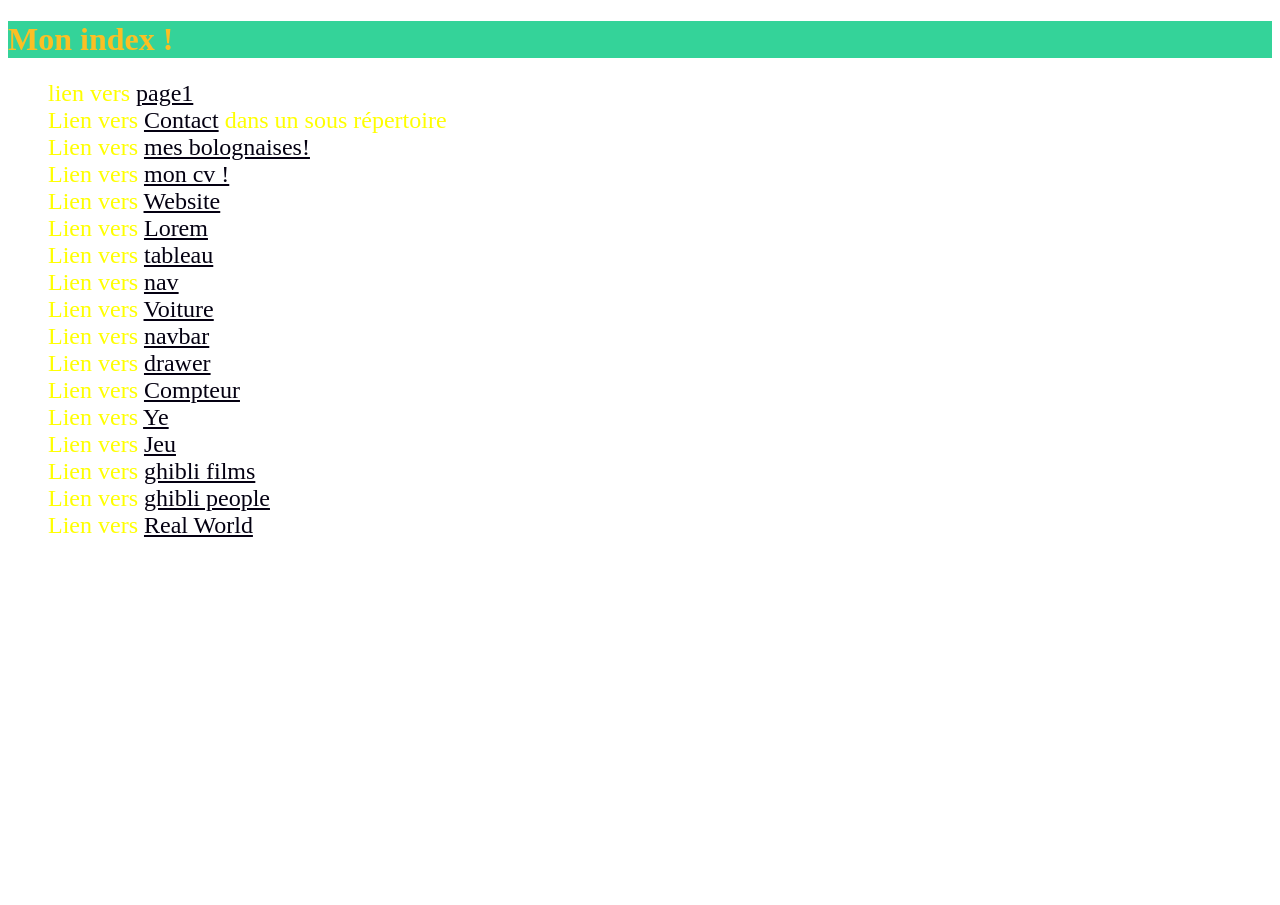
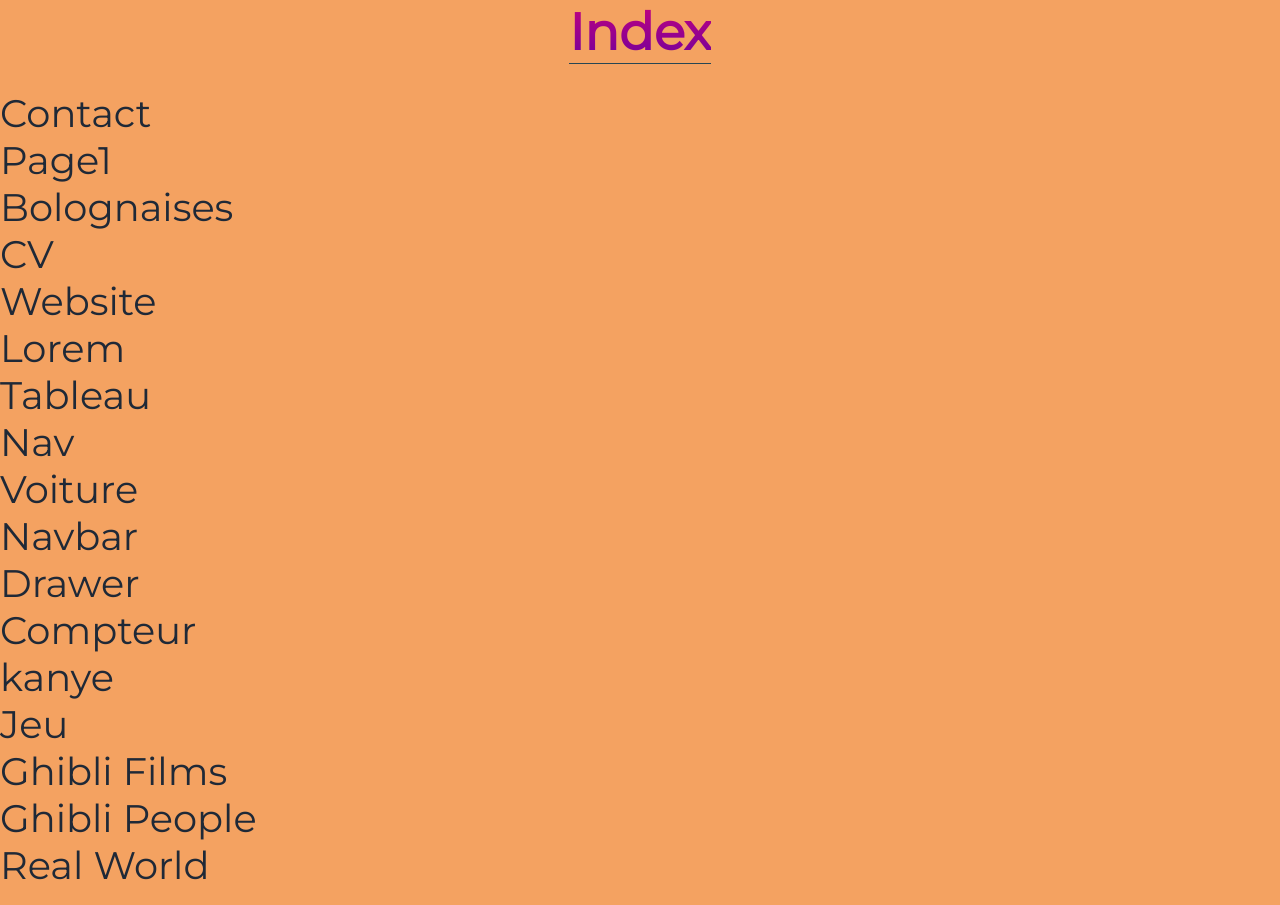
Before and after one commit to AnthonyHoyas/Milocs-work, a plain HTML site: page index.html in a window 1280 px wide. Before the commit the page ends 800 px from the top, so only its background shows below. Drawn offline with Linux system fonts and the light colour scheme.

Commit message:
nouvel page index

```diff
--- a/cv.css
+++ b/cv.css
@@ -9,7 +9,6 @@ body {
 }
 .container{
     display: flex;
-    overflow: hidden;
     flex-direction: row;
 }
 h1 {
--- /dev/null
+++ b/index.css
@@ -0,0 +1,49 @@
+* {
+    margin: 0;
+    padding: 0;
+}
+body {
+    background-color: #f4a261;
+    width: 100%;
+    height: auto;
+
+}
+h1 {
+    display: flex;
+    flex-direction: column;
+    justify-content: center;
+    align-items: center;
+    color: #1F2937;
+    font-size: 4vw;
+    font-family: 'Montserrat', sans-serif;
+}
+#index {
+    border-bottom: 0.5px solid #264653;
+    background: -webkit-linear-gradient(90deg,rgb(111, 1, 156), #C6017E);
+    -webkit-background-clip: text;
+    -webkit-text-fill-color: transparent;
+
+
+}
+ul {
+    display: flex;
+    flex-direction: column;
+    text-align: left;
+    font-size: 3vw;
+    list-style: none;
+    font-family: 'Montserrat', sans-serif;
+    padding-bottom: 2vh;
+    padding-top: 2vw;
+
+}
+a {
+    text-decoration: none;
+    color: #1F2937;
+
+}
+a:hover{
+    color: #264653;
+    border-bottom: 0.5px solid #264653;
+
+
+}
--- a/index.html
+++ b/index.html
@@ -1,36 +1,44 @@
 <!DOCTYPE html>
 <html lang="en">
+
 <head>
     <meta charset="UTF-8">
     <meta name="viewport" content="width=device-width, initial-scale=1.0">
     <meta http-equiv="X-UA-Compatible" content="ie=edge">
-    <link rel="stylesheet" href="style.css">
-    <title>index</title>
+    <link rel="preconnect" href="https://fonts.googleapis.com">
+    <link rel="preconnect" href="https://fonts.gstatic.com" crossorigin>
+    <link href="https://fonts.googleapis.com/css2?family=Montserrat&display=swap" rel="stylesheet">
+    <link rel="stylesheet" href="index.css">
+    <title>Index</title>
 </head>
-<body>
-<h1>Mon index !</h1>
-<ul>
-    <li>lien vers <a href="page1.html" title="page 1">page1</a></li>
-    <li>Lien vers <a href="page_interne/Contact.html">Contact</a> dans un sous répertoire</li>
-    <li>Lien vers <a href="bolognaise.html">mes bolognaises!</a></li>
-    <li>Lien vers <a href="cv.html">mon cv !</a></li>
-    <li>Lien vers <a href="design.html">Website</a></li>
-    <li>Lien vers <a href="lorem.html">Lorem</a></li>
-    <li>Lien vers <a href="tableau.html">tableau</a></li>
-    <li>Lien vers <a href="navigation.html">nav</a></li>
-    <li>Lien vers <a href="voiture.html">Voiture</a></li>
-    <li>Lien vers <a href="navbaractive.html">navbar</a></li>
-    <li>Lien vers <a href="drawer.html">drawer</a></li>
-    <li>Lien vers <a href="compteur.html">Compteur</a></li>
-    <li>Lien vers <a href="kanyewest.html">Ye</a></li>
-    <li>Lien vers <a href="jeu.html">Jeu</a></li>
-    <li>Lien vers <a href="ghibli-films.html">ghibli films</a></li>
-    <li>Lien vers <a href="ghibli-people.html">ghibli people</a></li>
-    <li>Lien vers <a href="real_world">Real World</a></li>
-</ul>
+
+<body id="body">
+    <h1> <span id="index">Index</span></h1>
+    <div id="container">
+        <ul class="test">
+            <li class="card"><a href="page_interne/Contact.html">Contact</a></li>
+            <li class="card"><a href="page1.html" title="page 1">Page1</a></li>
+            <li class="card"><a href="bolognaise.html">Bolognaises</a></li>
+            <li class="card"><a href="cv.html">CV</a></li>
+            <li class="card"><a href="design.html">Website</a></li>
+            <li class="card"><a href="lorem.html">Lorem</a></li>
+            <li class="card"><a href="tableau.html">Tableau</a></li>
+            <li class="card"><a href="navigation.html">Nav</a></li>
+            <li class="card"><a href="voiture.html">Voiture</a></li>
+            <li class="card"><a href="navbaractive.html">Navbar</a></li>
+            <li class="card"><a href="drawer.html">Drawer</a></li>
+            <li class="card"><a href="compteur.html">Compteur</a></li>
+            <li class="card"><a href="kanyewest.html">kanye</a></li>
+            <li class="card"><a href="jeu.html">Jeu</a></li>
+            <li class="card"><a href="ghibli-films.html">Ghibli Films</a></li>
+            <li class="card"><a href="ghibli-people.html">Ghibli People</a></li>
+            <li class="card"><a href="real_world">Real World</a></li>
+        </ul>
+    </div>
     <div id="navbar"></div>
     <div id="main"></div>
     <div id="sidebar"></div>
     <div id="footer"></div>
 </body>
+
 </html>
```
